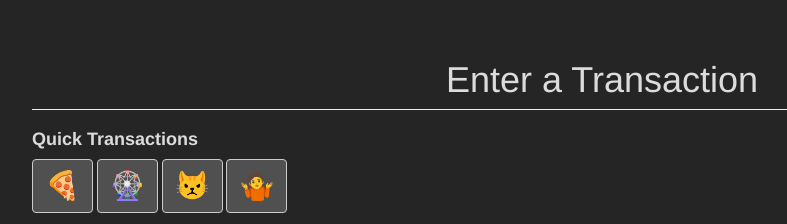
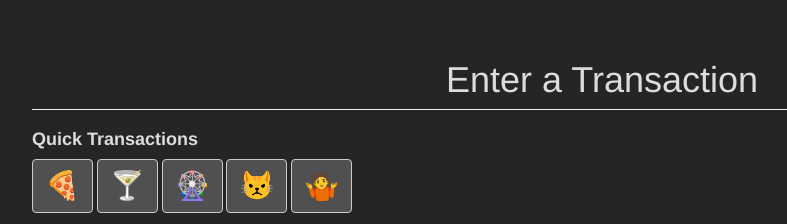
Before and after one commit to bxbrenden/gnucash-helper, a Flask app: template templates/entry.html in a window 1280 px wide. Shown: the part 52-276 px from the top of the page, without its empty margins (38-825 px from the left). Run offline with Flask 2, Linux system fonts and the light colour scheme; the template is opened without the code that fills it: values that come from a table or form of the project are taken from there, others are empty; parts of the project's set-up code (start-up, migrations or seed data) failed here and were passed over; some libraries are stand-ins or nearby versions.

Commit message:
add alcohol button to entry page

```diff
--- a/templates/entry.html
+++ b/templates/entry.html
@@ -14,6 +14,7 @@
 </div>
 <h4>Quick Transactions</h4>
 <input class="btn btn-default easy-btn" id="easy-btn-food" name="easy-btn-food" type="submit" value="🍕" title="Food">
+<input class="btn btn-default easy-btn" id="easy-btn-alcohol" name="easy-btn-alcohol" type="submit" value="🍸" title="Alcohol">
 <input class="btn btn-default easy-btn" id="easy-btn-fun" name="easy-btn-fun" type="submit" value="🎡" title="Fun">
 <input class="btn btn-default easy-btn" id="easy-btn-cats" name="easy-btn-cats" type="submit" value="😾" title="Cat Food">
 <input class="btn btn-default easy-btn" id="easy-btn-misc" name="easy-btn-misc" type="submit" value="🤷" title="Misc.">
```
